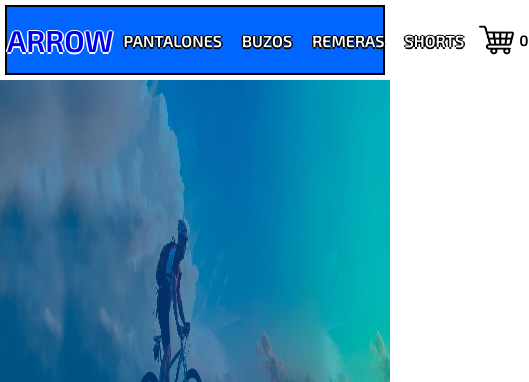
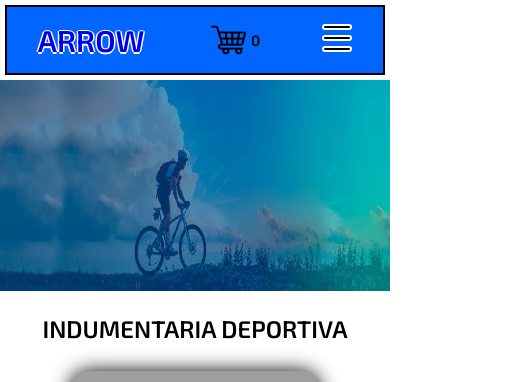
Before and after one commit to Julrodriguez7/proyectoFinal_ReactJs, a React (Create React App) app: page / in a window 390 px wide. Shown: the top 382 px of the page, 529 px wide, since content can reach past the window. Built offline with nearby package versions, Linux system fonts and the light colour scheme; grey boxes are pictures that could not be loaded.

Commit message:
Navbar responsive

```diff
--- a/src/components/CartWidget/CartWidget.css
+++ b/src/components/CartWidget/CartWidget.css
@@ -9,7 +9,7 @@
     height: 32px;
 }
 
-span{
+.container span{
     font-size: 15px;
     font-weight: bold;
     color: black;
--- a/src/components/ItemListContainer/ItemListContainer.css
+++ b/src/components/ItemListContainer/ItemListContainer.css
@@ -6,3 +6,9 @@
     width: 100%;
     height: 50vh;
 }
+
+@media (max-width: 778px) {
+    .banner{
+        height: 25vh;
+    }
+}
--- a/src/components/NavBar/NavBar.css
+++ b/src/components/NavBar/NavBar.css
@@ -35,6 +35,7 @@
     0px  1.5px 0px black,
    -1.5px  0px 0px black,
     0px -1.5px 0px black;
+    position: relative;
 }
 
 .btn-nav:hover {
@@ -45,3 +46,56 @@
    -1.5px  0px 0px white,
     0px -1.5px 0px white;
 }
+
+.nav-toggle{
+    display: none;
+}
+
+@media (max-width: 778px) {
+    .nav-items{
+        position: absolute;
+        top: 80px;
+        left: 0;
+        width: 100%;
+        height: auto;
+        background-color: rgb(0, 102, 255);
+        display: flex;
+        flex-direction: column;
+        align-items: center;
+        transform: translateX(-100%);
+        transition: .5s ease all;
+    }
+    .btn-nav{
+        margin: 20px;
+        font-size: larger;
+    }
+    .nav-items.open{
+        transform: translateX(0) !important;
+    }
+    .nav-toggle{
+        display: flex !important;
+        flex-direction: column;
+    }
+    .nav-toggle span{
+        width: 30px;
+        height: 6px;
+        margin-bottom: 5px;
+        border-radius: 3px;
+        background-color: black;
+        border: solid 2px white;
+        transform-origin: 5px 0px;
+        transition: all 0.2s linear;
+    }
+
+    /* Para cambiar de menú hamburguesa a X */
+
+    .nav-toggle.open > span {
+        transform: rotate(45deg) translate(0px, 0px);
+    }
+    .nav-toggle.open > span:nth-child(2){
+        display: none;
+    }
+    .nav-toggle.open > span:nth-child(3){
+        transform: rotate(-45deg) translate(-5px, 1px);
+    }
+}
--- a/src/components/NavBar/NavBar.jsx
+++ b/src/components/NavBar/NavBar.jsx
@@ -1,23 +1,31 @@
-import React from 'react'
+import React, { useState } from 'react'
 import { CartWidget } from '../CartWidget/CartWidget'
 import './NavBar.css'
 import { Link, NavLink } from 'react-router-dom'
 
 export const NavBar = () => {
+
+    const [isOpen, setIsOpen] = useState (false);
+
   return (
     <nav className='nav-bar'>
-        <Link className='link-title' to={`/`}>
+        <Link className='link-title' to={`/`} onClick={() => { setIsOpen(false);}}>
             <h1 className='title-nav'>ARROW</h1>
         </Link>
-        <div>
-            <NavLink to={`/category/pantalones`} className='btn-nav'>PANTALONES</NavLink>
-            <NavLink to={`/category/buzos`} className='btn-nav'>BUZOS</NavLink>
-            <NavLink to={`/category/remeras`} className='btn-nav'>REMERAS</NavLink>
-            <NavLink to={`/category/shorts`} className='btn-nav'>SHORTS</NavLink>
+        <div className={`nav-items ${isOpen && "open"}`}>
+            <NavLink to={`/category/pantalones`} className='btn-nav'  onClick={() => { setIsOpen(false);}}>PANTALONES</NavLink>
+            <NavLink to={`/category/buzos`} className='btn-nav'  onClick={() => { setIsOpen(false);}}>BUZOS</NavLink>
+            <NavLink to={`/category/remeras`} className='btn-nav'  onClick={() => { setIsOpen(false);}}>REMERAS</NavLink>
+            <NavLink to={`/category/shorts`} className='btn-nav'  onClick={() => { setIsOpen(false);}}>SHORTS</NavLink>
         </div>
         <div>
             <CartWidget />
         </div>
+        <div className={`nav-toggle ${isOpen && "open"}`} onClick={ () => setIsOpen(!isOpen)}>
+            <span></span>
+            <span></span>
+            <span></span>
+        </div>
     </nav>
   )
 }
```
